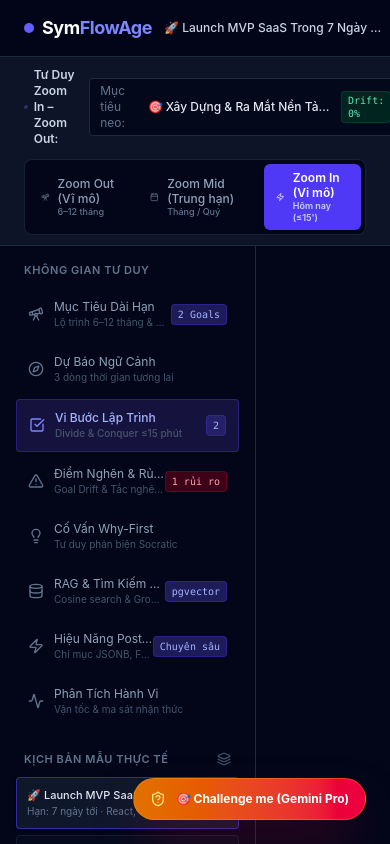
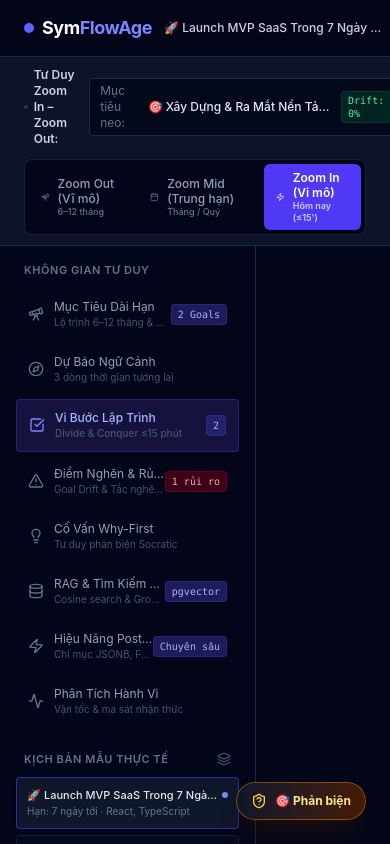
Before and after one commit to kaguko/CogniFlow, a React (Vite) app: page / in a window 390 px wide. Shown: the top 844 px of the page. Built offline with nearby package versions, Linux system fonts and the light colour scheme; no server answers.

Commit message:
feat(microstep): make Challenge Me modal passive
Disabled auto-execution of the Gemini Pro challenge on modal open and updated the UI to reflect a passive interaction mode during active flow states.

```diff
--- a/src/microStep/components/MicroStepsTracker.tsx
+++ b/src/microStep/components/MicroStepsTracker.tsx
@@ -1000,20 +1000,30 @@ export const MicroStepsTracker: React.FC<MicroStepsTrackerProps> = ({
       </div>
 
       {/* ========================================================================= */}
-      {/* 5. FLOATING "CHALLENGE ME" (GEMINI PRO TIER 3 WHY-FIRST SOCRATIC) */}
+      {/* 5. FLOATING "CHALLENGE ME" (GEMINI PRO TIER 3 WHY-FIRST SOCRATIC - 100% PASSIVE) */}
       {/* ========================================================================= */}
       <button
         onClick={() => {
           setShowChallengeModal(true);
-          if (!challengeResult) {
-            handleRunChallenge();
-          }
+          // 100% Passive: DO NOT auto-execute API call upon opening modal
         }}
-        className="fixed bottom-6 right-6 z-40 px-4 py-3 rounded-full bg-gradient-to-r from-amber-600 to-rose-600 hover:from-amber-500 hover:to-rose-500 text-white font-bold text-xs flex items-center gap-2.5 shadow-2xl shadow-rose-600/40 border border-amber-400/30 group hover:scale-105 transition-all"
-        title="Bấm để AI Gemini Pro đóng vai trò Co-founder phản biện Why-First"
+        className={`fixed bottom-6 right-6 z-40 px-3.5 py-2.5 rounded-full font-bold text-xs flex items-center gap-2 shadow-xl border transition-all ${
+          isTimerRunning
+            ? 'bg-slate-900/80 hover:bg-slate-800 text-slate-400 hover:text-white border-slate-700/60 opacity-50 hover:opacity-100 backdrop-blur-sm'
+            : 'bg-gradient-to-r from-slate-900 to-amber-950 hover:from-amber-900 hover:to-rose-900 text-amber-200 hover:text-white border-amber-500/40 shadow-amber-950/30'
+        }`}
+        title={
+          isTimerRunning
+            ? 'Flow State đang hoạt động · Cố vấn phản biện ở chế độ tĩnh (Passive)'
+            : 'Bấm khi cần AI Gemini Pro phản biện Why-First (Hoàn toàn thụ động)'
+        }
       >
-        <ShieldQuestion className="w-4 h-4 text-amber-200 group-hover:rotate-12 transition-transform" />
-        <span>🎯 Challenge me (Gemini Pro)</span>
+        <ShieldQuestion className="w-4 h-4 text-amber-300" />
+        <span className="hidden sm:inline">🎯 Challenge me (Passive)</span>
+        <span className="sm:hidden">🎯 Phản biện</span>
+        {isTimerRunning && (
+          <span className="w-1.5 h-1.5 rounded-full bg-emerald-400 animate-pulse" title="Flowing" />
+        )}
       </button>
 
       {/* Socratic Challenge Modal */}
@@ -1033,13 +1043,20 @@ export const MicroStepsTracker: React.FC<MicroStepsTrackerProps> = ({
               </button>
             </div>
 
-            <div className="flex items-center gap-2 p-2 rounded bg-amber-950/40 border border-amber-500/30 text-[11px] text-amber-300 font-mono">
-              <Cpu className="w-3.5 h-3.5 text-amber-400" />
-              <span>Định tuyến riêng biệt tới Gemini Pro: Suy luận đa chiều & bóc tách bẫy kỹ thuật.</span>
+            <div className="flex items-center justify-between gap-2 p-2.5 rounded-lg bg-amber-950/30 border border-amber-500/30 text-[11px] text-amber-300 font-mono">
+              <div className="flex items-center gap-2">
+                <Cpu className="w-3.5 h-3.5 text-amber-400 shrink-0" />
+                <span>Chế độ thụ động (Passive): AI chỉ phản biện khi bạn chủ động yêu cầu.</span>
+              </div>
+              {isTimerRunning && (
+                <span className="px-2 py-0.5 rounded bg-emerald-950 text-emerald-300 border border-emerald-800 text-[10px] shrink-0">
+                  🌱 Flow Mode Active
+                </span>
+              )}
             </div>
 
             <p className="text-xs text-slate-300 leading-relaxed">
-              Bạn đang làm một mình và cảm thấy bế tắc hoặc nghi ngờ về tính cấp thiết của công việc hiện tại? Hãy để Virtual Co-founder chất vấn logic của bạn:
+              Bạn đang làm một mình và cảm thấy bế tắc hoặc nghi ngờ về tính cấp thiết của công việc hiện tại? Hãy chọn một câu hỏi dưới đây hoặc nhập câu hỏi cụ thể để AI chất vấn:
             </p>
 
             {/* Question Quick Chips */}
@@ -1052,10 +1069,10 @@ export const MicroStepsTracker: React.FC<MicroStepsTrackerProps> = ({
                     setChallengeDilemma(q);
                     handleRunChallenge(q);
                   }}
-                  className="p-2.5 text-left rounded-lg bg-slate-950 hover:bg-slate-800 border border-slate-800 text-xs text-slate-200 transition-colors flex items-center justify-between"
+                  className="p-2.5 text-left rounded-lg bg-slate-950 hover:bg-slate-800 border border-slate-800 text-xs text-slate-200 transition-colors flex items-center justify-between group"
                 >
                   <span>1. Tại sao tính năng này bắt buộc cho MVP?</span>
-                  <ArrowUpRight className="w-3.5 h-3.5 text-amber-400 shrink-0" />
+                  <ArrowUpRight className="w-3.5 h-3.5 text-amber-400 shrink-0 group-hover:translate-x-0.5 group-hover:-translate-y-0.5 transition-transform" />
                 </button>
 
                 <button
@@ -1064,10 +1081,10 @@ export const MicroStepsTracker: React.FC<MicroStepsTrackerProps> = ({
                     setChallengeDilemma(q);
                     handleRunChallenge(q);
                   }}
-                  className="p-2.5 text-left rounded-lg bg-slate-950 hover:bg-slate-800 border border-slate-800 text-xs text-slate-200 transition-colors flex items-center justify-between"
+                  className="p-2.5 text-left rounded-lg bg-slate-950 hover:bg-slate-800 border border-slate-800 text-xs text-slate-200 transition-colors flex items-center justify-between group"
                 >
                   <span>2. Tôi có đang tối ưu quá sớm thay vì ship sản phẩm?</span>
-                  <ArrowUpRight className="w-3.5 h-3.5 text-amber-400 shrink-0" />
+                  <ArrowUpRight className="w-3.5 h-3.5 text-amber-400 shrink-0 group-hover:translate-x-0.5 group-hover:-translate-y-0.5 transition-transform" />
                 </button>
 
                 <button
@@ -1076,10 +1093,10 @@ export const MicroStepsTracker: React.FC<MicroStepsTrackerProps> = ({
                     setChallengeDilemma(q);
                     handleRunChallenge(q);
                   }}
-                  className="p-2.5 text-left rounded-lg bg-slate-950 hover:bg-slate-800 border border-slate-800 text-xs text-slate-200 transition-colors flex items-center justify-between"
+                  className="p-2.5 text-left rounded-lg bg-slate-950 hover:bg-slate-800 border border-slate-800 text-xs text-slate-200 transition-colors flex items-center justify-between group"
                 >
                   <span>3. Có cách nào làm bản thô trong 30 phút không?</span>
-                  <ArrowUpRight className="w-3.5 h-3.5 text-amber-400 shrink-0" />
+                  <ArrowUpRight className="w-3.5 h-3.5 text-amber-400 shrink-0 group-hover:translate-x-0.5 group-hover:-translate-y-0.5 transition-transform" />
                 </button>
               </div>
             </div>
@@ -1090,16 +1107,25 @@ export const MicroStepsTracker: React.FC<MicroStepsTrackerProps> = ({
                 type="text"
                 value={challengeDilemma}
                 onChange={(e) => setChallengeDilemma(e.target.value)}
-                placeholder="Nhập câu hỏi khúc mắc của bạn..."
+                placeholder="Nhập câu hỏi khúc mắc của bạn (VD: Có nên tách microservices không?)..."
                 className="flex-1 px-3 py-2 bg-slate-950 border border-slate-800 rounded-lg text-xs text-white placeholder-slate-600 focus:outline-none focus:border-amber-500"
               />
               <button
                 onClick={() => handleRunChallenge()}
-                disabled={isChallenging}
-                className="px-3.5 py-2 rounded-lg bg-amber-600 hover:bg-amber-500 text-white font-bold text-xs flex items-center gap-1.5 transition-colors"
+                disabled={isChallenging || !challengeDilemma.trim()}
+                className="px-3.5 py-2 rounded-lg bg-amber-600 hover:bg-amber-500 disabled:bg-slate-800 disabled:text-slate-600 text-white font-bold text-xs flex items-center gap-1.5 transition-colors"
               >
-                {isChallenging ? <div className="w-3.5 h-3.5 border-2 border-white border-t-transparent rounded-full animate-spin" /> : <Send className="w-3.5 h-3.5" />}
-                <span>Phản biện</span>
+                {isChallenging ? (
+                  <>
+                    <div className="w-3.5 h-3.5 border-2 border-white border-t-transparent rounded-full animate-spin" />
+                    <span>Đang suy luận...</span>
+                  </>
+                ) : (
+                  <>
+                    <Send className="w-3.5 h-3.5" />
+                    <span>Phản biện</span>
+                  </>
+                )}
               </button>
             </div>
 
```
